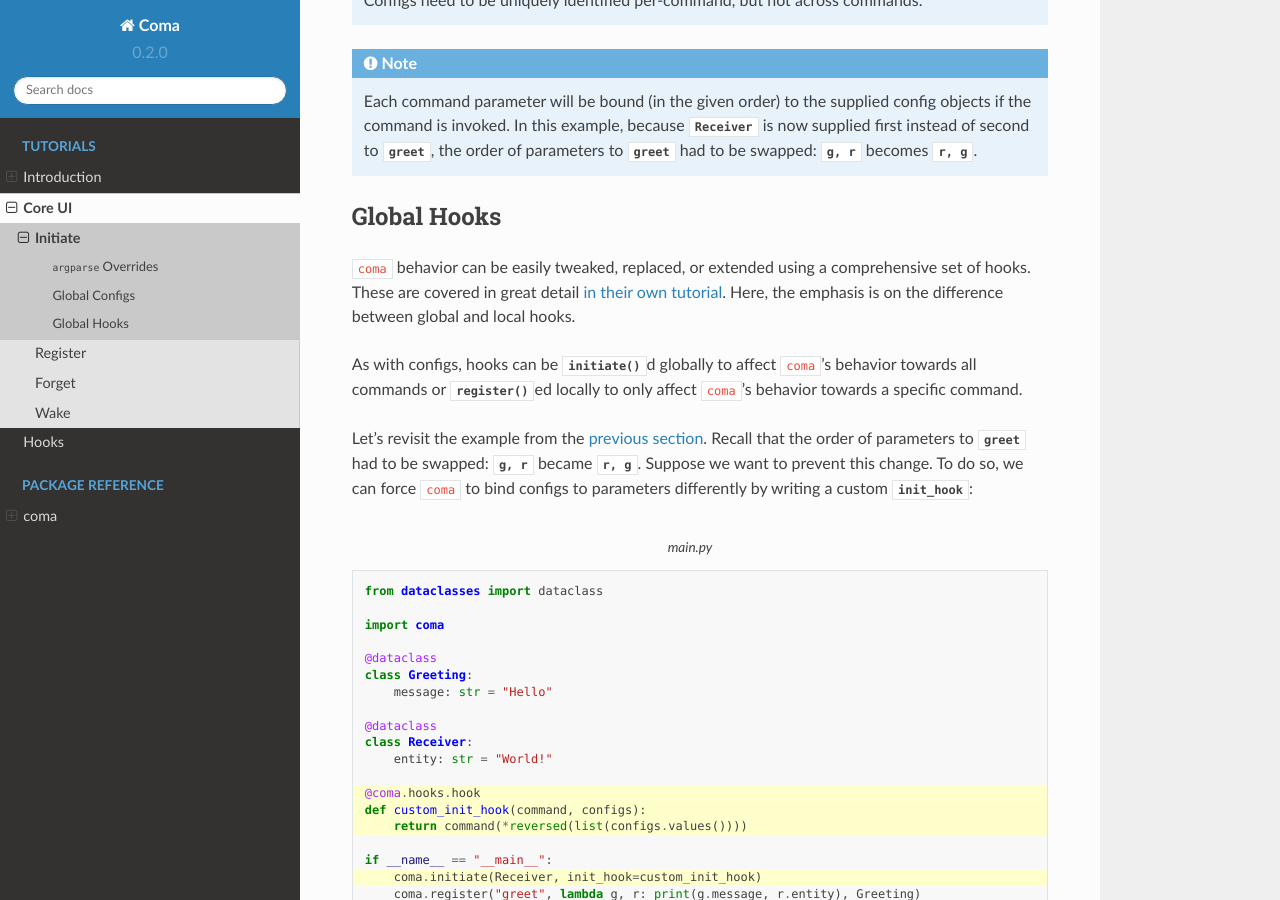
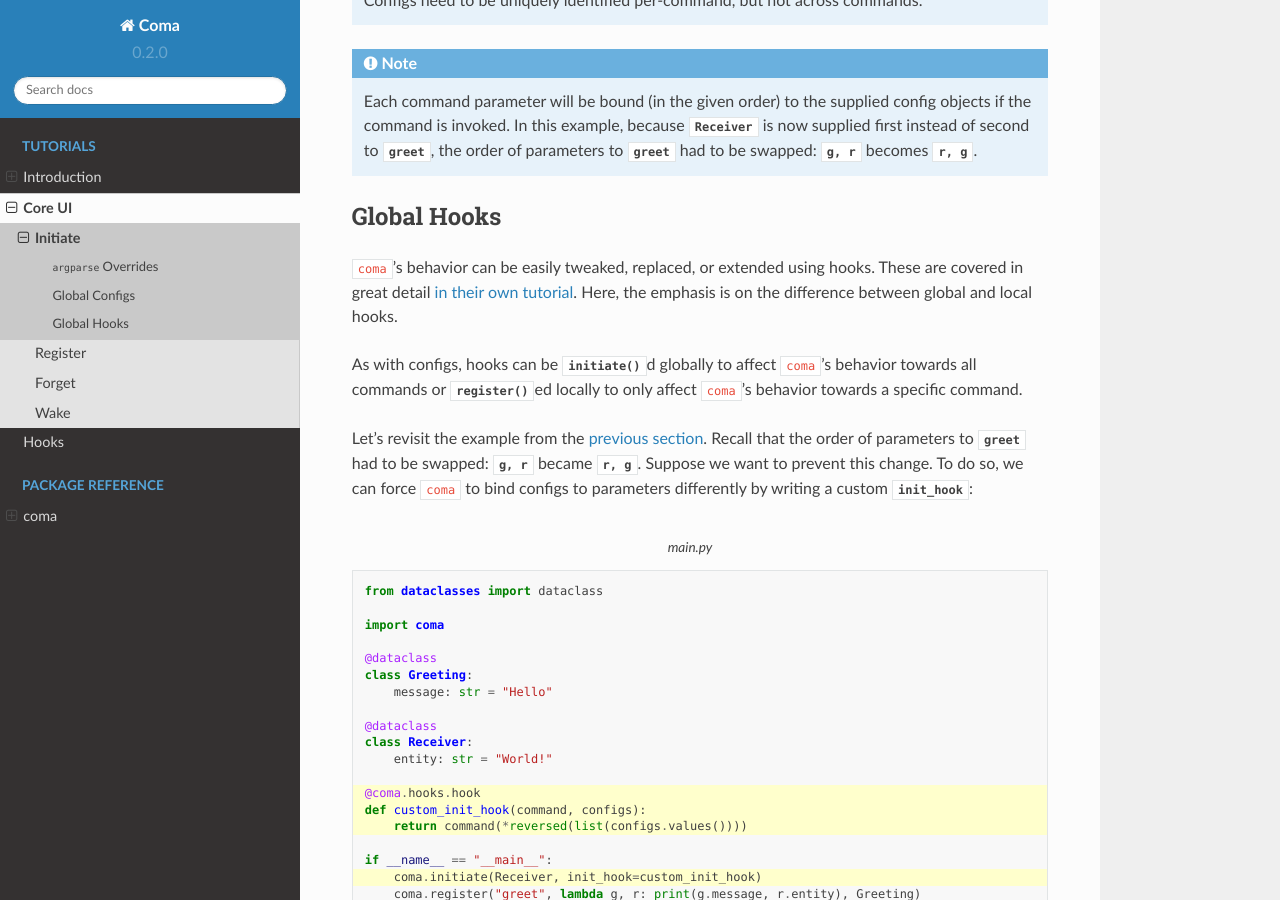
Before and after one commit to francois-rd/coma, a Sphinx documentation site: the page built from docs/source/tutorials/core/initiate.rst, in a window 1280 px wide and 900 px high, scrolled down 2334 px. Built offline with Sphinx 7.4.7 and the Read the Docs theme 2.0.0, drawn with Linux system fonts in a browser that asks for light colours; some of the changed text lies outside the part shown.

Commit message:
Fixed small typos.

```diff
--- a/docs/source/tutorials/core/initiate.rst
+++ b/docs/source/tutorials/core/initiate.rst
@@ -135,10 +135,9 @@ This produces the same overall effect, while being more
 Global Hooks
 ------------
 
-``coma`` behavior can be easily tweaked, replaced, or extended using a
-comprehensive set of hooks. These are covered in great detail
-:doc:`in their own tutorial <../hooks/index>`. Here, the emphasis is on the
-difference between global and local hooks.
+``coma``'s behavior can be easily tweaked, replaced, or extended using hooks.
+These are covered in great detail :doc:`in their own tutorial <../hooks/index>`.
+Here, the emphasis is on the difference between global and local hooks.
 
 As with configs, hooks can be :func:`~coma.core.initiate.initiate`\ d globally to affect
 ``coma``'s behavior towards all commands or :func:`~coma.core.register.register`\ ed
--- a/docs/source/tutorials/intro.rst
+++ b/docs/source/tutorials/intro.rst
@@ -134,7 +134,7 @@ truly powerful. The simplest ``omegaconf`` config object is a plain dictionary:
             coma.register("greet", Cmd, {"message": "Hello World!"})
             coma.wake()
 
-    This separation between initialization and invocation is done so that stateful
+    This separation between initialization and execution is done so that stateful
     commands can be initialized based on config attributes, which is typically
     more straightforward than delaying part of the initialization until :obj:`run`
     is called.
```
Also changed, not shown: other parts of docs/source/tutorials/core/initiate.rst (+1 -1 lines).
